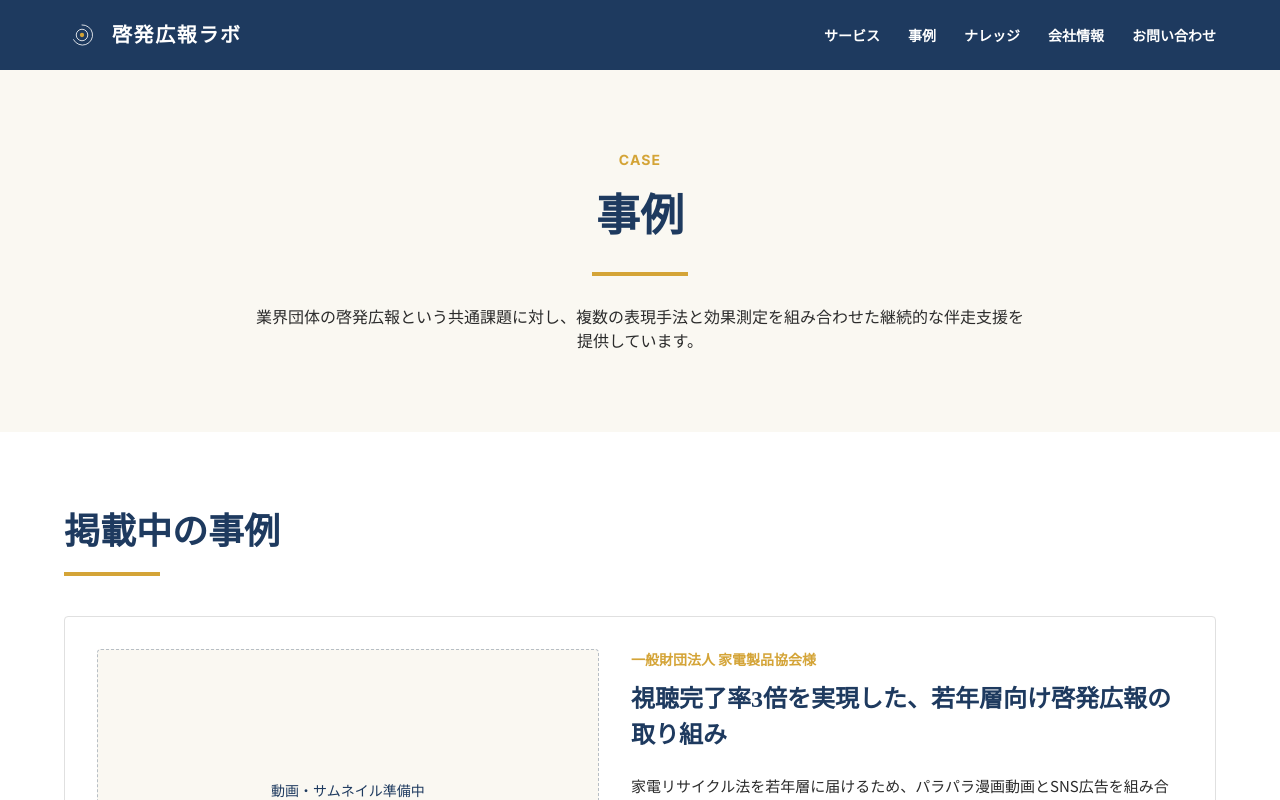
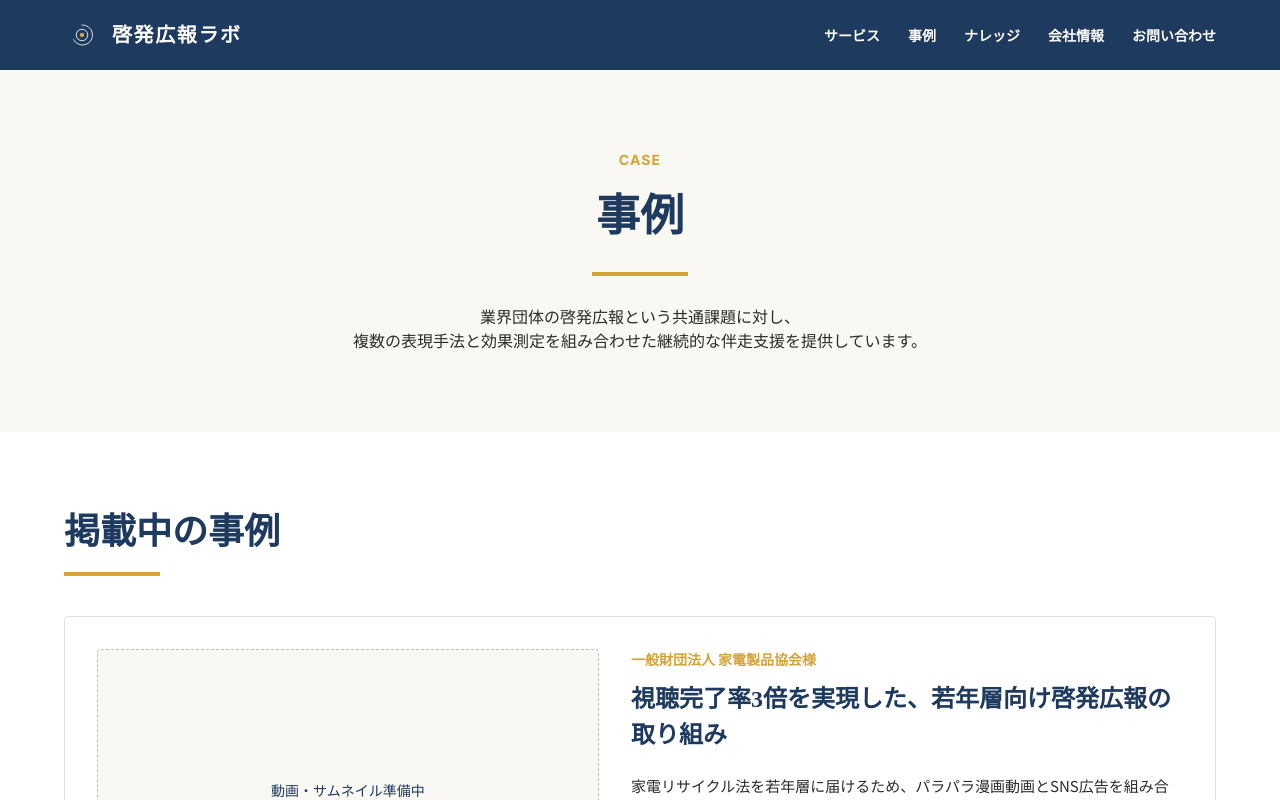
Before and after one commit to k-murakami-svg/keihatsu-koho-lab, a Next.js app: page /case in a window 1280 px wide. Shown: the top 800 px of the page. Built offline with nearby package versions, Linux system fonts and the light colour scheme.

Commit message:
Adjust case and knowledge lead line breaks

```diff
--- a/src/app/case/page.tsx
+++ b/src/app/case/page.tsx
@@ -23,7 +23,9 @@ export default function CasePage() {
             </h1>
             <div className="mx-auto mt-6 h-1 w-24 bg-mustard" />
             <p className="mx-auto mt-7 max-w-3xl text-[15px] leading-body text-text md:text-base">
-              業界団体の啓発広報という共通課題に対し、複数の表現手法と効果測定を組み合わせた継続的な伴走支援を提供しています。
+              業界団体の啓発広報という共通課題に対し、
+              <br className="hidden md:block" />
+              複数の表現手法と効果測定を組み合わせた継続的な伴走支援を提供しています。
             </p>
           </div>
         </Container>
--- a/src/app/knowledge/page.tsx
+++ b/src/app/knowledge/page.tsx
@@ -30,7 +30,9 @@ export default async function KnowledgePage() {
             </h1>
             <div className="mx-auto mt-6 h-1 w-24 bg-mustard" />
             <p className="mx-auto mt-7 max-w-3xl text-[15px] leading-body text-text md:text-base">
-              啓発広報の課題・手法・事例について、定期的に発信しています。業界団体・公益法人の広報担当者の方々の参考になれば幸いです。
+              啓発広報の課題・手法・事例について、定期的に発信しています。
+              <br className="hidden md:block" />
+              業界団体・公益法人の広報担当者の方々の参考になれば幸いです。
             </p>
           </div>
         </Container>
```
